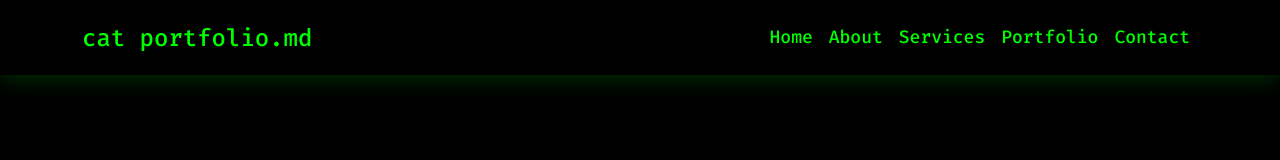
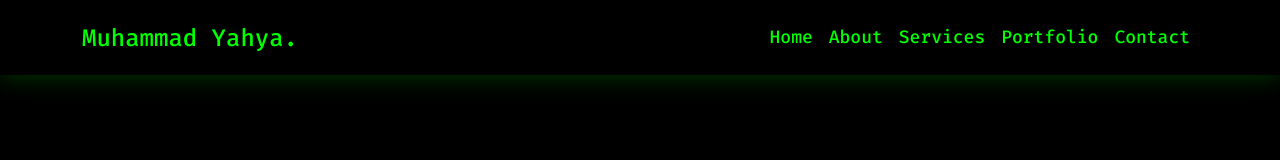
Before and after one commit to dotyahya/my-portfolio, a React (Create React App) app: page / in a window 1280 px wide. Shown: the top 160 px of the page. Built offline with nearby package versions, Linux system fonts and the light colour scheme.

Commit message:
first commit

```diff
--- a/src/components/Header.js
+++ b/src/components/Header.js
@@ -1,13 +1,13 @@
 import React from 'react';
-import '../style.css';
 import { Link as ScrollLink } from 'react-scroll';
 import { Link as RouterLink } from 'react-router-dom';
+import '../style.css';
 
 const Header = () => {
   return (
     <header className="p-3 fixed-top">
       <div className="container d-flex justify-content-between align-items-center">
-        <RouterLink to="/" className="logo">cat portfolio.md</RouterLink>
+        <RouterLink to="/" className="logo">Muhammad Yahya.</RouterLink>
         <nav className="navbar">
           <ScrollLink to="home" smooth={true} duration={500} className="nav-link mx-2">Home</ScrollLink>
           <ScrollLink to="about" smooth={true} duration={500} className="nav-link mx-2">About</ScrollLink>
```
